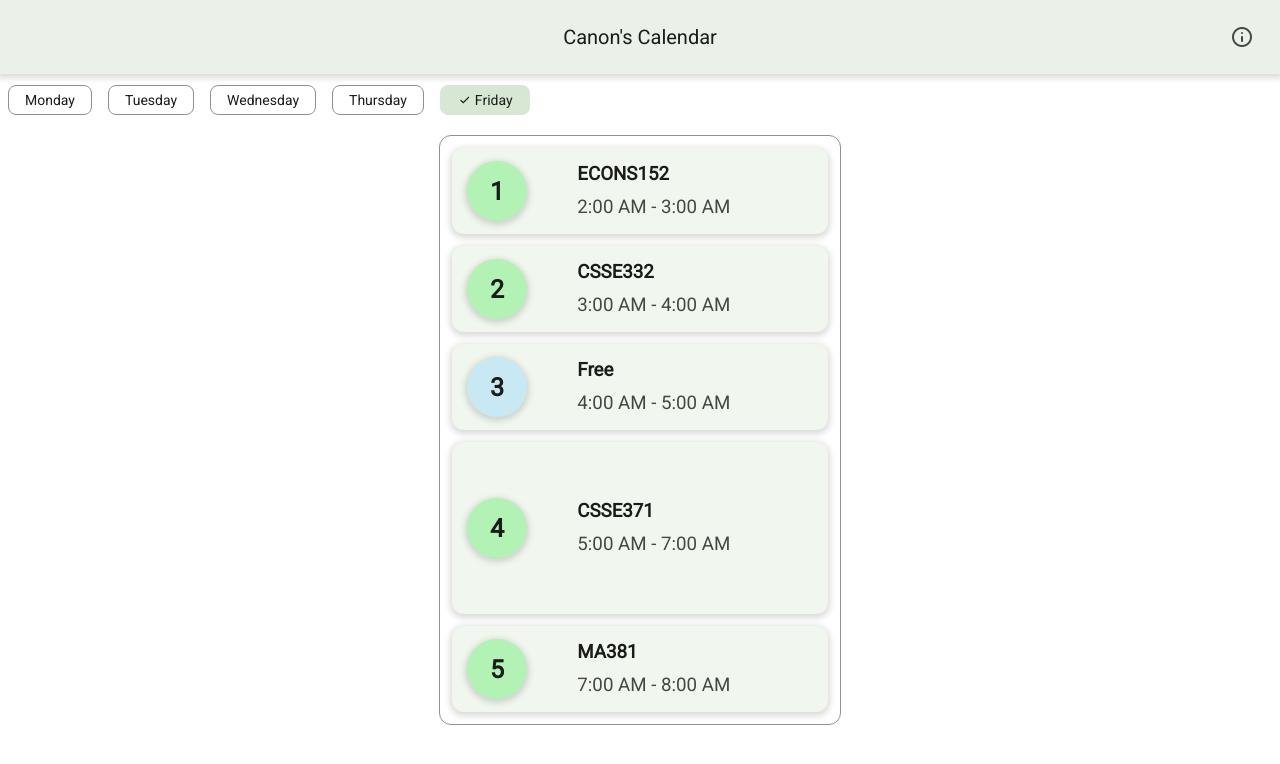
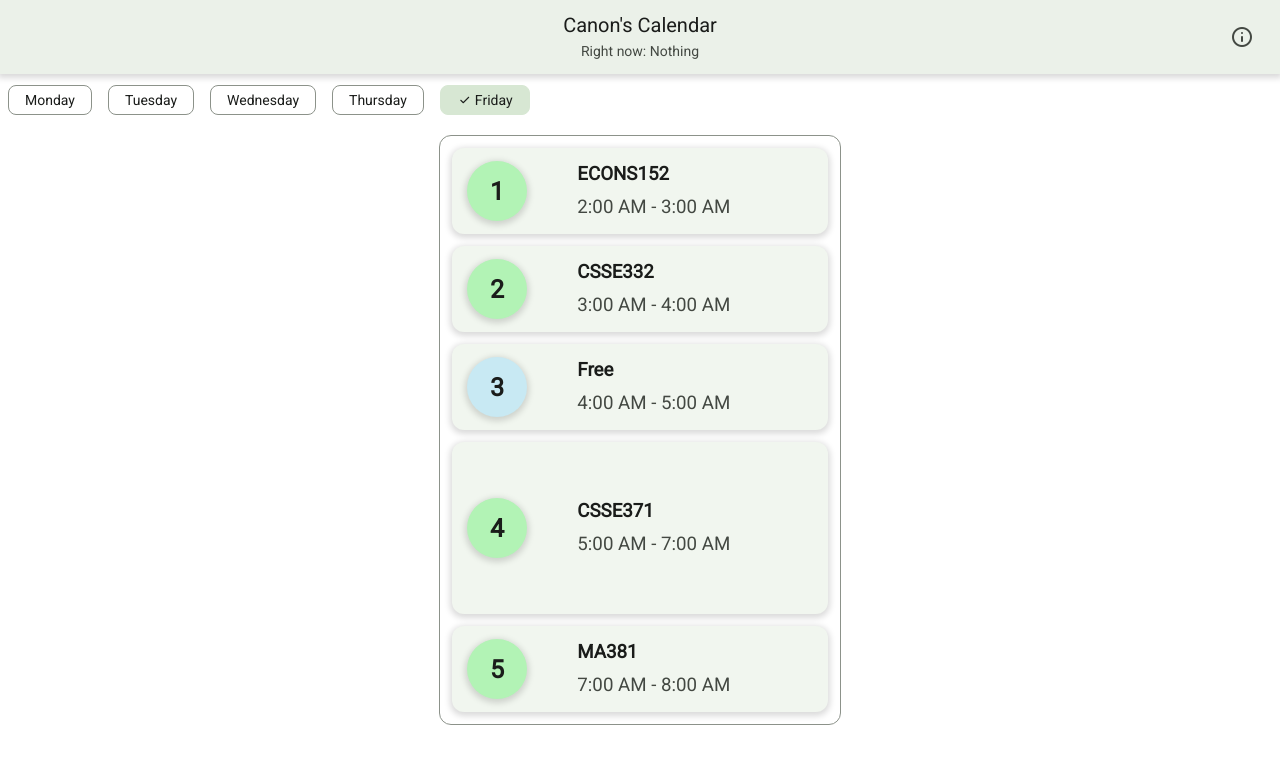
Before and after one commit to cm090/rose-calendar, a plain HTML site: page index.html in a window 1280 px wide. Drawn offline with nearby package versions, Linux system fonts and the light colour scheme.

Commit message:
Add current indicator to navbar

```diff
--- a/index.html
+++ b/index.html
@@ -17,7 +17,11 @@
 
 <body>
     <div class="navbar">
-        <div class="navbar-title">Canon's Calendar</div>
+        <div class="navbar-title">
+            Canon's Calendar
+            <br />
+            <span class="subtitle">Right now: <span id="rightNow">Nothing</span></span>
+        </div>
         <div class="navbar-icons">
             <div id="infoIcon">
                 <span class="material-symbols-rounded">info</span>
@@ -44,7 +48,7 @@
         </div>
         <div class="calendar">
             <p class="placeholder">
-                No events sheduled for today<br />
+                No events scheduled for today<br />
                 Click a button above to select another day
             </p>
         </div>
--- a/script.js
+++ b/script.js
@@ -24,7 +24,7 @@ app.addListeners = () => {
 }
 
 /**
- * If skip == true, check the current time and select the corresponding filter.
+ * If skip, check the current time and select the corresponding filter.
  * Add a class to the event that is currently happening.
 */
 app.useCurrentDate = (skip) => {
@@ -41,6 +41,7 @@ app.useCurrentDate = (skip) => {
     for (let i = app.events.length - 1; i >= 0; i--) {
         if (app.events[i].dataset.start <= (d.getHours() + d.getMinutes() / 60) && app.events[i].dataset.end > (d.getHours() + d.getMinutes() / 60)) {
             app.events[i].classList.add('current');
+            document.getElementById('rightNow').innerText = app.events[i].querySelector('.card-title').innerText;
             return;
         }
     }
--- a/style.css
+++ b/style.css
@@ -55,6 +55,12 @@ body {
     color: var(--text);
     font-size: 20px;
     font-weight: 500;
+    text-align: center;
+}
+
+.subtitle {
+    font-size: 14px;
+    color: var(--text-secondary);
 }
 
 .days-selector {
```
